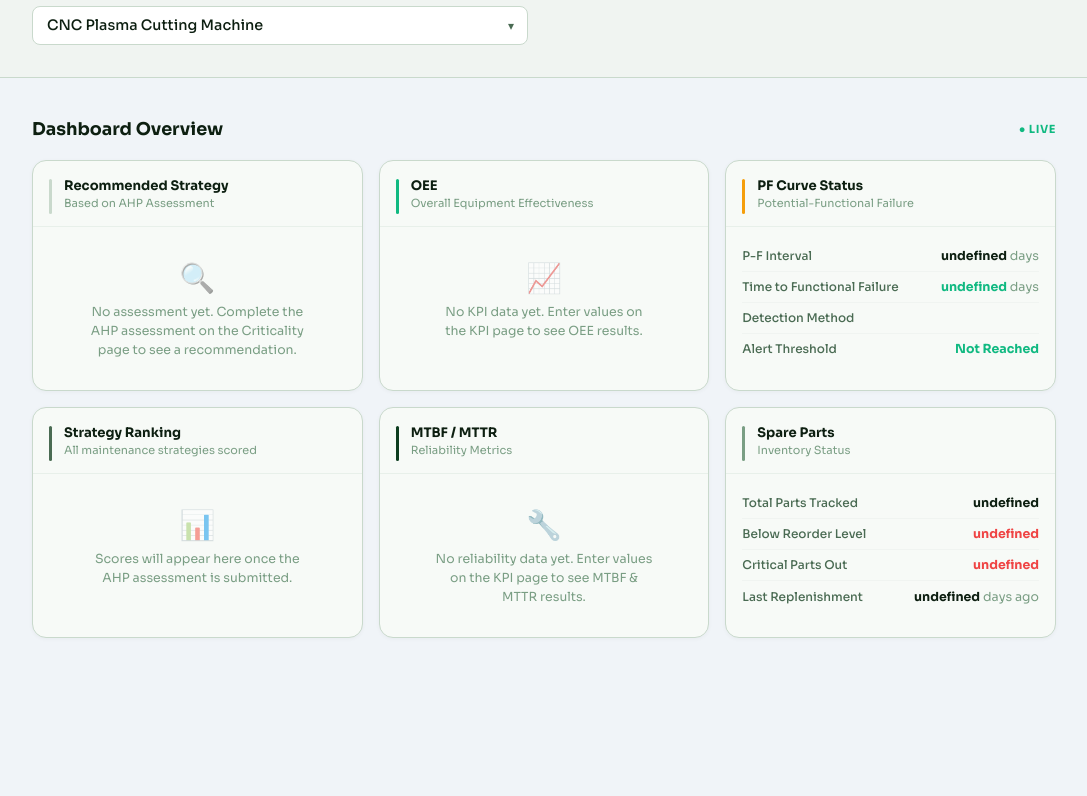
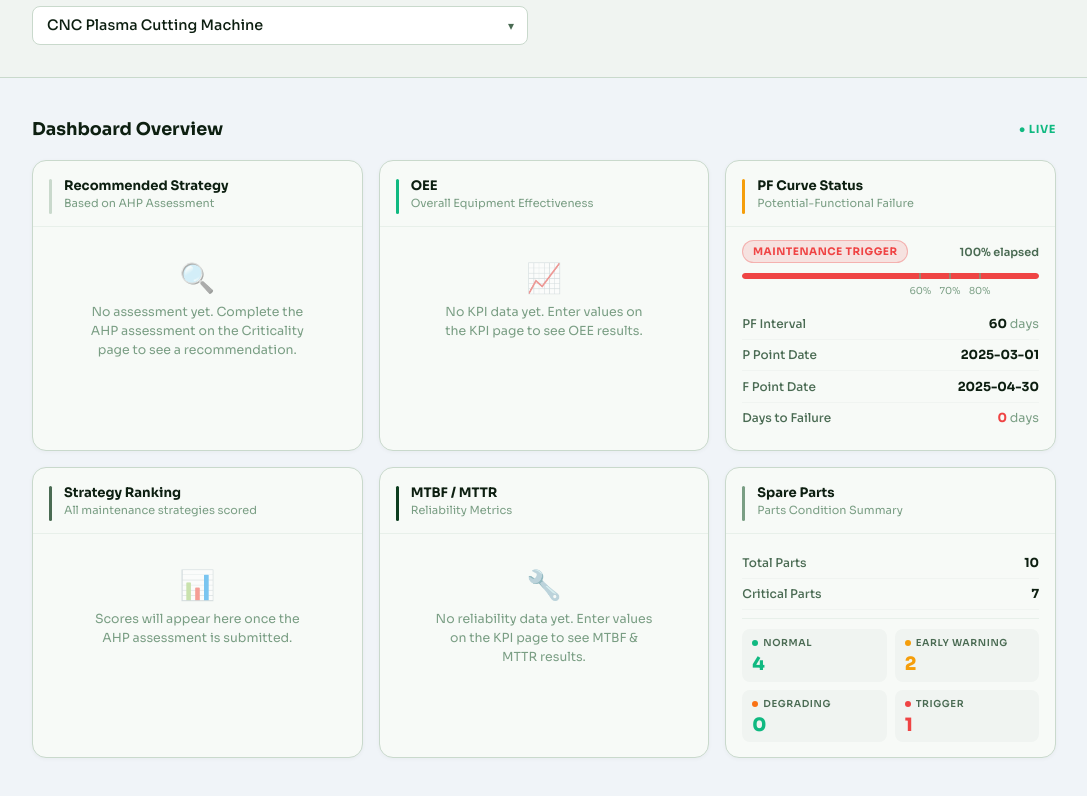
Before and after one commit to Ange-09/Fix-Flow, a Next.js app: page / in a window 1280 px wide. Shown: the part 386-1182 px from the top of the page, without its empty margins (96-1183 px from the left). Built offline with nearby package versions, Linux system fonts and the light colour scheme.

Commit message:
Fixed Dashboard Issue

```diff
--- a/src/app/(main)/DashboardSection/DashboardSection.module.css
+++ b/src/app/(main)/DashboardSection/DashboardSection.module.css
@@ -532,3 +532,138 @@
     font-size: 1.2rem;
   }
 }
+
+/* ── Spare Parts ─────────────────────────────────────────────────────────── */
+
+.sparePartsDivider {
+  height: 1px;
+  background: #e8f0ea;
+  margin: 8px 0 10px;
+}
+
+/* Grid fits card width cleanly */
+.sparePartsConditionGrid {
+  display: grid;
+  grid-template-columns: 1fr 1fr;
+  gap: 8px; /* tighter so it doesn't overflow */
+}
+
+/* Make cards flexible + contained */
+.sparePartsConditionItem {
+  display: flex;
+  flex-direction: column;
+  justify-content: space-between;
+  gap: 6px;
+  background: #f0f4f1;
+  border-radius: 8px;
+  padding: 8px 10px; /* reduced padding */
+  min-width: 0; /* prevents overflow */
+}
+
+/* Top row */
+.sparePartsConditionTop {
+  display: flex;
+  align-items: center;
+  gap: 5px;
+  min-width: 0;
+}
+
+/* Dot */
+.sparePartsConditionDot {
+  width: 6px;
+  height: 6px;
+  border-radius: 50%;
+  flex-shrink: 0;
+}
+
+/* Label */
+.sparePartsConditionLabel {
+  font-size: .6rem; /* slightly smaller */
+  font-weight: 600;
+  text-transform: uppercase;
+  letter-spacing: 0.06em;
+  color: #4a6b53;
+  white-space: nowrap;
+  overflow: hidden;
+  text-overflow: ellipsis;
+}
+
+/* Count */
+.sparePartsConditionCount {
+  font-size: 1.15rem; /* reduced so it fits nicely */
+  font-weight: 800;
+  letter-spacing: -0.02em;
+  line-height: 1;
+}
+/* ── PF Curve ───────────────────────────────────────────────────────────── */
+
+.pfConditionRow {
+  display: flex;
+  align-items: center;
+  justify-content: space-between;
+  margin-bottom: 0.6rem;
+  gap: 0.5rem;
+}
+
+.pfConditionBadge {
+  font-family: "Sora", "Segoe UI", sans-serif;
+  font-size: 0.65rem;
+  font-weight: 700;
+  padding: 0.25rem 0.6rem;
+  border-radius: 999px;
+  border: 1px solid;
+  letter-spacing: 0.05em;
+  text-transform: uppercase;
+  white-space: nowrap;
+}
+
+.pfElapsedPct {
+  font-family: "Sora", "Segoe UI", sans-serif;
+  font-size: 0.7rem;
+  font-weight: 600;
+  color: #4a6b53;
+  white-space: nowrap;
+}
+
+.pfProgressWrapper {
+  display: flex;
+  flex-direction: column;
+  gap: 0.35rem;
+  margin-bottom: 0.75rem;
+}
+
+.pfProgressTrack {
+  position: relative;
+  height: 6px;
+  background: #e8f0ea;
+  border-radius: 999px;
+  overflow: hidden;
+}
+
+.pfProgressFill {
+  height: 100%;
+  border-radius: 999px;
+  transition: width 0.35s ease;
+}
+
+.pfMarker {
+  position: absolute;
+  top: 50%;
+  transform: translate(-50%, -50%);
+  width: 2px;
+  height: 10px;
+  background: #7a9e84;
+  opacity: 0.7;
+}
+
+.pfMarkerLabels {
+  position: relative;
+  height: 12px;
+  font-size: 0.6rem;
+  color: #7a9e84;
+}
+
+.pfMarkerLabels span {
+  position: absolute;
+  transform: translateX(-50%);
+}
--- a/src/app/(main)/DashboardSection/DashboardSection.tsx
+++ b/src/app/(main)/DashboardSection/DashboardSection.tsx
@@ -3,6 +3,7 @@
 import { getMachineById, DEFAULT_MACHINE_ID, type Machine, type StatusLevel } from "@/app/lib/machineData";
 import { useAppContext } from "@/app/context/AppContext";
 import type { AHPStrategyId } from "@/app/context/AppContext";
+import { getConditionStatus, parseDateString } from "@/app/lib/pfCurveUtils";
 import styles from "./DashboardSection.module.css";
 
 // ── Sub-components ───────────────────────────────────────────────────────────
@@ -123,6 +124,15 @@ function fmtHrs(val: number): string {
   return `${val.toFixed(2)} hrs`;
 }
 
+// ── PF Curve condition metadata ──────────────────────────────────────────────
+
+const PF_CONDITION_META: Record<string, { label: string; color: string }> = {
+  "Normal":              { label: "Normal",              color: "#10b981" },
+  "Early Warning":       { label: "Early Warning",       color: "#f59e0b" },
+  "Degrading Condition": { label: "Degrading Condition", color: "#f97316" },
+  "Maintenance Trigger": { label: "Maintenance Trigger", color: "#ef4444" },
+};
+
 // ── Main component ───────────────────────────────────────────────────────────
 
 interface DashboardSectionProps {
@@ -131,26 +141,24 @@ interface DashboardSectionProps {
 
 export default function DashboardSection({ machineId }: DashboardSectionProps) {
   const machine: Machine = getMachineById(machineId ?? DEFAULT_MACHINE_ID)!;
-  const { maintenance, oee, reliability, pfCurve, spareParts } = machine;
+  const { pfCurve, spareParts } = machine;
 
-  // ── Pull live values from context ──────────────────────────────────────────
   const { kpiOutputs, ahpOutputs } = useAppContext();
 
   const hasLiveKPI = kpiOutputs.oeeScore !== null;
   const hasAHP     = ahpOutputs.submitted;
 
-  // Resolved display values — live context wins, static data is the fallback
   const liveOEE          = (kpiOutputs.oeeScore     ?? 0) * 100;
   const liveAvailability = (kpiOutputs.availability ?? 0) * 100;
   const livePerformance  = (kpiOutputs.performance  ?? 0) * 100;
   const liveQuality      = (kpiOutputs.quality      ?? 0) * 100;
   const liveMTBF         = kpiOutputs.mtbf ?? 0;
   const liveMTTR         = kpiOutputs.mttr ?? 0;
-  // MTBF/MTTR statuses
+
   const mtbfStatus: StatusLevel = liveMTBF >= 300 ? "good" : liveMTBF >= 150 ? "warn" : "bad";
   const mttrStatus: StatusLevel = liveMTTR <= 4   ? "good" : liveMTTR <= 8   ? "warn" : "bad";
 
-  // ── AHP — ranked strategies ────────────────────────────────────────────────
+  // ── AHP ──────────────────────────────────────────────────────────────────
   const ALL_STRATEGY_IDS: AHPStrategyId[] = ["predictive", "preventive", "reactive"];
 
   const rankedStrategies = hasAHP
@@ -162,21 +170,62 @@ const liveMTTR         = kpiOutputs.mttr ?? 0;
   const topStrategyId   = rankedStrategies[0];
   const topStrategyMeta = STRATEGY_META[topStrategyId];
   const topScore        = ahpOutputs.scores[topStrategyId] ?? 0;
+  const maxScore        = Math.max(...ALL_STRATEGY_IDS.map((id) => ahpOutputs.scores[id] ?? 0), 1);
 
-  // Highest score drives the bar scale so bars are relative to the top score
-  const maxScore = Math.max(...ALL_STRATEGY_IDS.map((id) => ahpOutputs.scores[id] ?? 0), 1);
+  // ── PF Curve ──────────────────────────────────────────────────────────────
+  const pfInterval  = pfCurve.pfInterval;
+  const pDate       = parseDateString(pfCurve.pPointDate);
+  const fDate       = parseDateString(pfCurve.fPointDate);
+  const today       = new Date();
+
+  const daysToFailure = fDate
+    ? Math.max(0, Math.round((fDate.getTime() - today.getTime()) / (1000 * 60 * 60 * 24)))
+    : null;
+
+  const daysElapsed = pDate
+    ? Math.max(0, Math.round((today.getTime() - pDate.getTime()) / (1000 * 60 * 60 * 24)))
+    : 0;
+
+  const elapsedPct = pDate && pfInterval > 0
+    ? Math.min(1, daysElapsed / pfInterval)
+    : 0;
+
+  const pfCondition = pDate ? getConditionStatus(pDate, pfInterval) : "Normal";
+  const pfMeta      = PF_CONDITION_META[pfCondition] ?? PF_CONDITION_META["Normal"];
+
+  const daysToFailureStatus: StatusLevel =
+    daysToFailure === null ? "good" :
+    daysToFailure <= 7     ? "bad"  :
+    daysToFailure <= 14    ? "warn" : "good";
+
+  // ── Spare Parts — condition summary from spareParts array ────────────────
+  const allParts      = spareParts ?? [];
+  const totalParts    = allParts.length;
+  const criticalParts = allParts.filter((p) => p.classification === "Critical");
+
+  let countNormal    = 0;
+  let countEarlyWarn = 0;
+  let countDegrading = 0;
+  let countTrigger   = 0;
+
+  criticalParts.forEach((p) => {
+    if (!p.defaultPDate || !p.defaultPFInterval) { countNormal++; return; }
+    const pd = parseDateString(p.defaultPDate);
+    if (!pd) { countNormal++; return; }
+    const cond = getConditionStatus(pd, p.defaultPFInterval);
+    if      (cond === "Maintenance Trigger") countTrigger++;
+    else if (cond === "Degrading Condition") countDegrading++;
+    else if (cond === "Early Warning")       countEarlyWarn++;
+    else                                     countNormal++;
+  });
 
   return (
     <section className={styles.dashboardSection}>
       <div className={styles.sectionHeader}>
         <h2 className={styles.sectionTitle}>Dashboard Overview</h2>
         <div className={styles.sectionHeaderRight}>
-          {hasLiveKPI && (
-            <span className={styles.liveKpiTag}>KPI inputs active</span>
-          )}
-          {hasAHP && (
-            <span className={styles.ahpTag}>AHP computed</span>
-          )}
+          {hasLiveKPI && <span className={styles.liveKpiTag}>KPI inputs active</span>}
+          {hasAHP     && <span className={styles.ahpTag}>AHP computed</span>}
           <span className={styles.liveTag}>● Live</span>
         </div>
       </div>
@@ -186,14 +235,12 @@ const liveMTTR         = kpiOutputs.mttr ?? 0;
         {/* ── Column 1 — Recommended Strategy + Strategy Ranking ── */}
         <div className={styles.col}>
 
-          {/* Card 1 — Recommended Maintenance Strategy */}
           <DashboardCard
             title="Recommended Strategy"
             subtitle="Based on AHP Assessment"
             accent={hasAHP ? topStrategyMeta.color : "#c9d9cc"}
           >
             {hasAHP ? (
-              <>
               <div
                 className={styles.strategyRecommendBanner}
                 style={{
@@ -203,25 +250,18 @@ const liveMTTR         = kpiOutputs.mttr ?? 0;
               >
                 <span className={styles.strategyRecommendIcon}>{topStrategyMeta.icon}</span>
                 <div className={styles.strategyRecommendText}>
-                    <span
-                      className={styles.strategyRecommendName}
-                      style={{ color: topStrategyMeta.color }}
-                    >
+                  <span className={styles.strategyRecommendName} style={{ color: topStrategyMeta.color }}>
                     {topStrategyMeta.label}
                   </span>
                   <span className={styles.strategyRecommendDesc}>
                     {topStrategyMeta.description}
                   </span>
                 </div>
-                  <span
-                    className={styles.strategyRecommendScore}
-                    style={{ color: topStrategyMeta.color }}
-                  >
+                <span className={styles.strategyRecommendScore} style={{ color: topStrategyMeta.color }}>
                   {topScore.toFixed(1)}
                   <span className={styles.strategyRecommendScoreUnit}>%</span>
                 </span>
               </div>
-              </>
             ) : (
               <div className={styles.ahpEmptyState}>
                 <span className={styles.ahpEmptyIcon}>🔍</span>
@@ -232,7 +272,6 @@ const liveMTTR         = kpiOutputs.mttr ?? 0;
             )}
           </DashboardCard>
 
-          {/* Card 2 — Strategy Ranking */}
           <DashboardCard
             title="Strategy Ranking"
             subtitle="All maintenance strategies scored"
@@ -249,41 +288,24 @@ const liveMTTR         = kpiOutputs.mttr ?? 0;
                       key={id}
                       className={`${styles.strategyRankRow} ${isTop ? styles.strategyRankRowTop : ""}`}
                     >
-                      {/* Rank number */}
-                      <span
-                        className={styles.strategyRankNumber}
-                        style={{ color: isTop ? meta.color : undefined }}
-                      >
+                      <span className={styles.strategyRankNumber} style={{ color: isTop ? meta.color : undefined }}>
                         {index + 1}
                       </span>
-
-                      {/* Info + bar */}
                       <div className={styles.strategyRankInfo}>
                         <div className={styles.strategyRankMeta}>
                           <span className={styles.strategyRankIcon}>{meta.icon}</span>
-                          <span
-                            className={styles.strategyRankName}
-                            style={{ color: isTop ? meta.color : undefined }}
-                          >
+                          <span className={styles.strategyRankName} style={{ color: isTop ? meta.color : undefined }}>
                             {meta.label}
                           </span>
                           {isTop && (
-                            <span
-                              className={styles.strategyRankBadge}
-                              style={{ backgroundColor: meta.color }}
-                            >
+                            <span className={styles.strategyRankBadge} style={{ backgroundColor: meta.color }}>
                               Top
                             </span>
                           )}
                         </div>
                         <MiniBar value={score} max={maxScore} color={meta.color} />
                       </div>
-
-                      {/* Score */}
-                      <span
-                        className={styles.strategyRankScore}
-                        style={{ color: meta.color }}
-                      >
+                      <span className={styles.strategyRankScore} style={{ color: meta.color }}>
                         {score.toFixed(1)}
                         <span className={styles.strategyRankScoreUnit}>%</span>
                       </span>
@@ -306,12 +328,7 @@ const liveMTTR         = kpiOutputs.mttr ?? 0;
         {/* ── Column 2 — OEE + MTBF/MTTR ───────────────────────── */}
         <div className={styles.col}>
 
-{/* OEE Card */}
-<DashboardCard
-  title="OEE"
-  subtitle="Overall Equipment Effectiveness"
-  accent="#10b981"
->
+          <DashboardCard title="OEE" subtitle="Overall Equipment Effectiveness" accent="#10b981">
             {hasLiveKPI ? (
               <>
                 <div className={styles.oeeBigRow}>
@@ -327,11 +344,9 @@ const liveMTTR         = kpiOutputs.mttr ?? 0;
                     </span>
                   </div>
                 </div>
-
                 <div className={styles.oeeMainBar}>
                   <MiniBar value={liveOEE} colorClass={getOEEStatusClass(liveOEE)} />
                 </div>
-
                 <div className={styles.oeeSubRows}>
                   <div className={styles.oeeSubRow}>
                     <span className={styles.oeeSubLabel}>Availability</span>
@@ -362,84 +377,135 @@ const liveMTTR         = kpiOutputs.mttr ?? 0;
               </div>
             )}
           </DashboardCard>
-{/* MTBF / MTTR Card */}
-<DashboardCard
-  title="MTBF / MTTR"
-  subtitle="Reliability Metrics"
-  accent="#0d3d1f"
->
+
+          <DashboardCard title="MTBF / MTTR" subtitle="Reliability Metrics" accent="#0d3d1f">
             {hasLiveKPI ? (
               <>
-      <StatRow
-        label="Mean Time Between Failures"
-        value={fmtHrs(liveMTBF)}
-        status={mtbfStatus}
-      />
-      <StatRow
-        label="Mean Time To Repair"
-        value={fmtHrs(liveMTTR)}
-        status={mttrStatus}
-      />
+                <StatRow label="Mean Time Between Failures" value={fmtHrs(liveMTBF)} status={mtbfStatus} />
+                <StatRow label="Mean Time To Repair"        value={fmtHrs(liveMTTR)} status={mttrStatus} />
               </>
             ) : (
               <div className={styles.ahpEmptyState}>
                 <span className={styles.ahpEmptyIcon}>🔧</span>
                 <p className={styles.ahpEmptyText}>
-        No reliability data yet. Enter values on the KPI page to see MTBF & MTTR results.
+                  No reliability data yet. Enter values on the KPI page to see MTBF &amp; MTTR results.
                 </p>
               </div>
             )}
           </DashboardCard>
+
         </div>
 
         {/* ── Column 3 — PF Curve + Spare Parts ──────────────── */}
         <div className={styles.col}>
 
+          {/* PF Curve Card */}
           <DashboardCard title="PF Curve Status" subtitle="Potential-Functional Failure" accent="#f59e0b">
-            <StatRow label="P-F Interval" value={String(pfCurve.pfIntervalDays)} unit="days" />
+
+            <div className={styles.pfConditionRow}>
+              <span
+                className={styles.pfConditionBadge}
+                style={{
+                  backgroundColor: pfMeta.color + "20",
+                  color:           pfMeta.color,
+                  borderColor:     pfMeta.color + "50",
+                }}
+              >
+                {pfMeta.label}
+              </span>
+              <span className={styles.pfElapsedPct}>
+                {Math.round(elapsedPct * 100)}% elapsed
+              </span>
+            </div>
+
+            <div className={styles.pfProgressWrapper}>
+              <div className={styles.pfProgressTrack}>
+                <div
+                  className={styles.pfProgressFill}
+                  style={{ width: `${Math.round(elapsedPct * 100)}%`, backgroundColor: pfMeta.color }}
+                />
+                <div className={styles.pfMarker} style={{ left: "60%" }} title="Early Warning (60%)" />
+                <div className={styles.pfMarker} style={{ left: "70%" }} title="Degrading (70%)"     />
+                <div className={styles.pfMarker} style={{ left: "80%" }} title="Trigger (80%)"       />
+              </div>
+              <div className={styles.pfMarkerLabels}>
+                <span style={{ left: "60%" }}>60%</span>
+                <span style={{ left: "70%" }}>70%</span>
+                <span style={{ left: "80%" }}>80%</span>
+              </div>
+            </div>
+
+            <StatRow label="PF Interval"    value={String(pfInterval)} unit="days" />
+            <StatRow label="P Point Date"   value={pfCurve.pPointDate} />
+            <StatRow label="F Point Date"   value={pfCurve.fPointDate} />
             <StatRow
-              label="Time to Functional Failure"
-              value={String(pfCurve.timeToFailureDays)}
-              unit="days"
-              status={
-                pfCurve.timeToFailureDays <= 5
-                  ? "bad"
-                  : pfCurve.timeToFailureDays <= 10
-                  ? "warn"
-                  : "good"
-              }
-            />
-            <StatRow label="Detection Method" value={pfCurve.detectionMethod} />
-            <StatRow
-              label="Alert Threshold"
-              value={pfCurve.alertThresholdReached ? "Reached" : "Not Reached"}
-              status={pfCurve.alertThresholdReached ? "warn" : "good"}
+              label="Days to Failure"
+              value={daysToFailure !== null ? String(daysToFailure) : "—"}
+              unit={daysToFailure !== null ? "days" : undefined}
+              status={daysToFailureStatus}
             />
           </DashboardCard>
 
-          <DashboardCard title="Spare Parts" subtitle="Inventory Status" accent="#7a9e84">
-            <StatRow label="Total Parts Tracked" value={String(spareParts.totalTracked)} />
-            <StatRow
-              label="Below Reorder Level"
-              value={String(spareParts.belowReorderLevel)}
-              status={
-                spareParts.belowReorderLevel === 0
-                  ? "good"
-                  : spareParts.belowReorderLevel <= 4
-                  ? "warn"
-                  : "bad"
-              }
-            />
-            <StatRow
-              label="Critical Parts Out"
-              value={String(spareParts.criticalPartsOut)}
-              status={spareParts.criticalPartsOut === 0 ? "good" : "bad"}
-            />
-            <StatRow
-              label="Last Replenishment"
-              value={String(spareParts.lastReplenishmentDaysAgo)}
-              unit="days ago"
-            />
+          {/* Spare Parts Card — condition summary only */}
+          <DashboardCard title="Spare Parts" subtitle="Parts Condition Summary" accent="#7a9e84">
+
+            <StatRow label="Total Parts"    value={String(totalParts)} />
+            <StatRow label="Critical Parts" value={String(criticalParts.length)} />
+
+            <div className={styles.sparePartsDivider} />
+
+            <div className={styles.sparePartsConditionGrid}>
+
+              <div className={styles.sparePartsConditionItem}>
+                <div className={styles.sparePartsConditionTop}>
+                  <span className={styles.sparePartsConditionDot} style={{ backgroundColor: "#10b981" }} />
+                  <span className={styles.sparePartsConditionLabel}>Normal</span>
+                </div>
+                <span className={styles.sparePartsConditionCount} style={{ color: "#10b981" }}>
+                  {countNormal}
+                </span>
+              </div>
+
+              <div className={styles.sparePartsConditionItem}>
+                <div className={styles.sparePartsConditionTop}>
+                  <span className={styles.sparePartsConditionDot} style={{ backgroundColor: "#f59e0b" }} />
+                  <span className={styles.sparePartsConditionLabel}>Early Warning</span>
+                </div>
+                <span
+                  className={styles.sparePartsConditionCount}
+                  style={{ color: countEarlyWarn > 0 ? "#f59e0b" : "#10b981" }}
+                >
+                  {countEarlyWarn}
+                </span>
+              </div>
+
+              <div className={styles.sparePartsConditionItem}>
+                <div className={styles.sparePartsConditionTop}>
+                  <span className={styles.sparePartsConditionDot} style={{ backgroundColor: "#f97316" }} />
+                  <span className={styles.sparePartsConditionLabel}>Degrading</span>
+                </div>
+                <span
+                  className={styles.sparePartsConditionCount}
+                  style={{ color: countDegrading > 0 ? "#f97316" : "#10b981" }}
+                >
+                  {countDegrading}
+                </span>
+              </div>
+
+              <div className={styles.sparePartsConditionItem}>
+                <div className={styles.sparePartsConditionTop}>
+                  <span className={styles.sparePartsConditionDot} style={{ backgroundColor: "#ef4444" }} />
+                  <span className={styles.sparePartsConditionLabel}>Trigger</span>
+                </div>
+                <span
+                  className={styles.sparePartsConditionCount}
+                  style={{ color: countTrigger > 0 ? "#ef4444" : "#10b981" }}
+                >
+                  {countTrigger}
+                </span>
+              </div>
+
+            </div>
           </DashboardCard>
 
         </div>
--- a/src/app/lib/machineData.ts
+++ b/src/app/lib/machineData.ts
@@ -8,6 +8,8 @@
 //   Early Warning   → elapsed = 0.65 * pfInterval days ago
 //   Degrading       → elapsed = 0.75 * pfInterval days ago
 //   Maintenance Trigger → elapsed = 0.90 * pfInterval days ago
+
+export type StatusLevel = "good" | "warn" | "bad";
 
 export interface SparePart {
   id: string;
```
Also changed, not shown: src/app/spare-parts/components/SparePartsTable/SparePartsTable.tsx (+5 -5 lines). Lines whose indentation alone changed are shown as unchanged.
